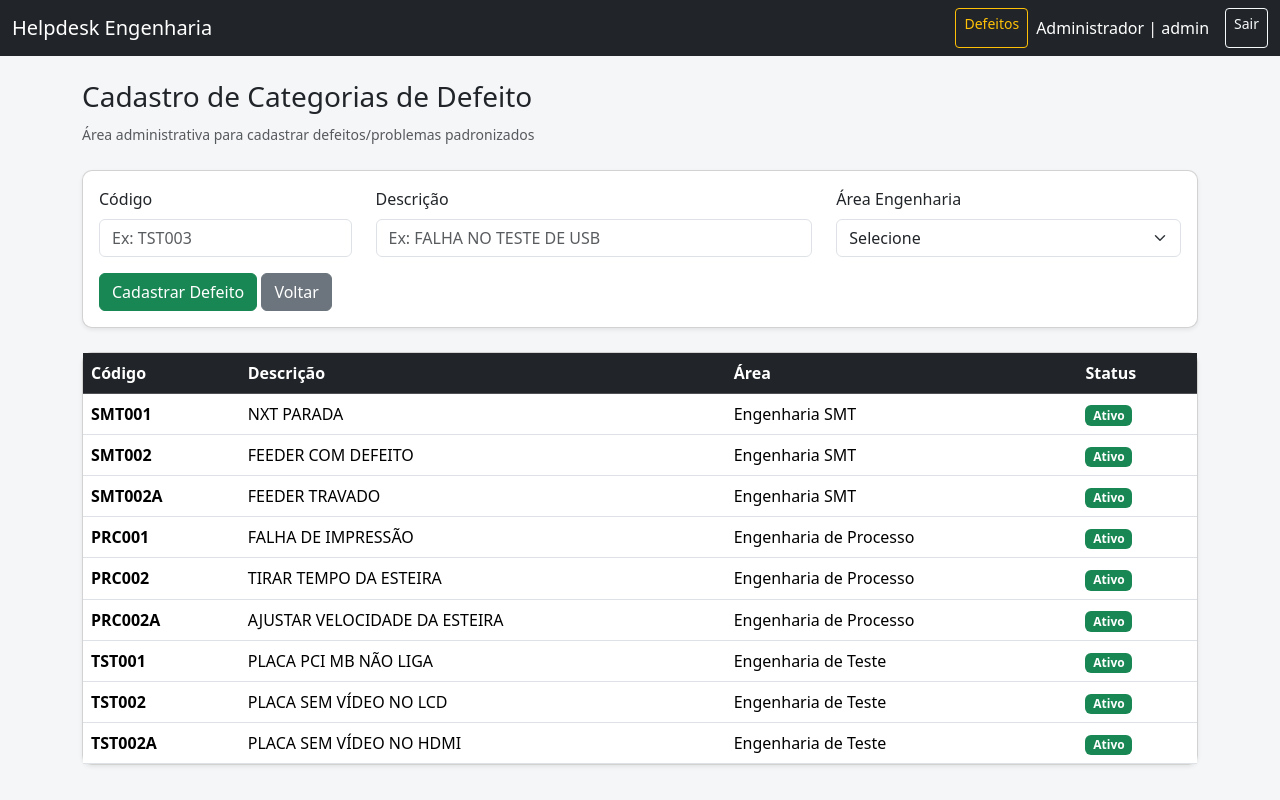
After one commit to filipecrysthian/helpdesk-engenharia, a Flask app: page /admin/defects in a window 1280 px wide. The commit adds this page. Run offline with Flask 3, Linux system fonts and the light colour scheme; a user stored in the database is signed in.

Commit message:
Nova funcionalidade categoria defeitos adicionada

```diff
--- a/app.py
+++ b/app.py
@@ -29,6 +29,13 @@ class User(db.Model, UserMixin):
     def check_password(self, password):
         return check_password_hash(self.password_hash, password)
 
+class DefectCategory(db.Model):
+    id = db.Column(db.Integer, primary_key=True)
+    code = db.Column(db.String(20), unique=True, nullable=False)
+    description = db.Column(db.String(200), nullable=False)
+    area = db.Column(db.String(80), nullable=False)
+    active = db.Column(db.Boolean, default=True)
+    created_at = db.Column(db.DateTime, default=datetime.now)
 
 class Ticket(db.Model):
     id = db.Column(db.Integer, primary_key=True)
@@ -44,6 +51,8 @@ class Ticket(db.Model):
     created_at = db.Column(db.DateTime, default=datetime.now)
     updated_at = db.Column(db.DateTime, default=datetime.now)
     closed_at = db.Column(db.DateTime, nullable=True)
+    defect_category_id = db.Column(db.Integer, db.ForeignKey("defect_category.id"), nullable=True)
+    defect_category = db.relationship("DefectCategory")
 
 
 @login_manager.user_loader
@@ -124,11 +133,14 @@ def tickets():
 @app.route("/tickets/new", methods=["GET", "POST"])
 @login_required
 def ticket_new():
+    defect_categories = DefectCategory.query.filter_by(active=True).order_by(DefectCategory.code.asc()).all()
+
     if request.method == "POST":
         ticket = Ticket(
             title=request.form.get("title"),
             description=request.form.get("description"),
             category=request.form.get("category"),
+            defect_category_id=request.form.get("defect_category_id"),
             priority=request.form.get("priority"),
             model=request.form.get("model"),
             station=request.form.get("station"),
@@ -141,7 +153,34 @@ def ticket_new():
         flash("Chamado criado com sucesso!", "success")
         return redirect(url_for("tickets"))
 
-    return render_template("ticket_new.html")
+    return render_template("ticket_new.html", defect_categories=defect_categories)
+
+def create_default_defect_categories():
+    default_defects = [
+        ("TST001", "PLACA PCI MB NÃO LIGA", "Engenharia de Teste"),
+        ("TST002", "PLACA SEM VÍDEO NO LCD", "Engenharia de Teste"),
+        ("TST002A", "PLACA SEM VÍDEO NO HDMI", "Engenharia de Teste"),
+
+        ("SMT001", "NXT PARADA", "Engenharia SMT"),
+        ("SMT002", "FEEDER COM DEFEITO", "Engenharia SMT"),
+        ("SMT002A", "FEEDER TRAVADO", "Engenharia SMT"),
+
+        ("PRC001", "FALHA DE IMPRESSÃO", "Engenharia de Processo"),
+        ("PRC002", "TIRAR TEMPO DA ESTEIRA", "Engenharia de Processo"),
+        ("PRC002A", "AJUSTAR VELOCIDADE DA ESTEIRA", "Engenharia de Processo"),
+    ]
+
+    for code, description, area in default_defects:
+        exists = DefectCategory.query.filter_by(code=code).first()
+        if not exists:
+            defect = DefectCategory(
+                code=code,
+                description=description,
+                area=area
+            )
+            db.session.add(defect)
+
+    db.session.commit()
 
 
 @app.route("/tickets/<int:ticket_id>")
@@ -150,10 +189,43 @@ def ticket_detail(ticket_id):
     ticket = Ticket.query.get_or_404(ticket_id)
     return render_template("ticket_detail.html", ticket=ticket)
 
+@app.route("/admin/defects", methods=["GET", "POST"])
+@login_required
+def admin_defects():
+    if current_user.role != "admin":
+        flash("Acesso negado.", "danger")
+        return redirect(url_for("dashboard"))
+
+    if request.method == "POST":
+        code = request.form.get("code").strip().upper()
+        description = request.form.get("description").strip().upper()
+        area = request.form.get("area")
+
+        exists = DefectCategory.query.filter_by(code=code).first()
+
+        if exists:
+            flash("Já existe uma categoria com esse código.", "danger")
+        else:
+            defect = DefectCategory(
+                code=code,
+                description=description,
+                area=area
+            )
+            db.session.add(defect)
+            db.session.commit()
+            flash("Categoria de defeito cadastrada com sucesso!", "success")
+
+        return redirect(url_for("admin_defects"))
+
+    defects = DefectCategory.query.order_by(DefectCategory.area.asc(), DefectCategory.code.asc()).all()
+
+    return render_template("admin_defects.html", defects=defects)
+
 
 if __name__ == "__main__":
     with app.app_context():
         db.create_all()
         create_admin_user()
+        create_default_defect_categories()
 
     app.run(debug=True)
--- /dev/null
+++ b/templates/admin_defects.html
@@ -0,0 +1,93 @@
+{% extends "base.html" %}
+
+{% block content %}
+
+<h3>Cadastro de Categorias de Defeito</h3>
+<small class="text-muted">Área administrativa para cadastrar defeitos/problemas padronizados</small>
+
+<div class="card shadow-sm mt-4 mb-4">
+    <div class="card-body">
+
+        <form method="POST">
+
+            <div class="row">
+
+                <div class="col-md-3 mb-3">
+                    <label class="form-label">Código</label>
+                    <input type="text" name="code" class="form-control" placeholder="Ex: TST003" required>
+                </div>
+
+                <div class="col-md-5 mb-3">
+                    <label class="form-label">Descrição</label>
+                    <input type="text" name="description" class="form-control" placeholder="Ex: FALHA NO TESTE DE USB"
+                        required>
+                </div>
+
+                <div class="col-md-4 mb-3">
+                    <label class="form-label">Área Engenharia</label>
+                    <select name="area" class="form-select" required>
+                        <option value="">Selecione</option>
+                        <option>Engenharia de Teste</option>
+                        <option>Engenharia SMT</option>
+                        <option>Engenharia de Processo</option>
+                    </select>
+                </div>
+
+            </div>
+
+            <button type="submit" class="btn btn-success">
+                Cadastrar Defeito
+            </button>
+
+            <a href="{{ url_for('dashboard') }}" class="btn btn-secondary">
+                Voltar
+            </a>
+
+        </form>
+
+    </div>
+</div>
+
+<div class="card shadow-sm">
+    <div class="table-responsive">
+
+        <table class="table table-hover align-middle mb-0">
+
+            <thead class="table-dark">
+                <tr>
+                    <th>Código</th>
+                    <th>Descrição</th>
+                    <th>Área</th>
+                    <th>Status</th>
+                </tr>
+            </thead>
+
+            <tbody>
+                {% for defect in defects %}
+                <tr>
+                    <td><strong>{{ defect.code }}</strong></td>
+                    <td>{{ defect.description }}</td>
+                    <td>{{ defect.area }}</td>
+                    <td>
+                        {% if defect.active %}
+                        <span class="badge bg-success">Ativo</span>
+                        {% else %}
+                        <span class="badge bg-secondary">Inativo</span>
+                        {% endif %}
+                    </td>
+                </tr>
+                {% else %}
+                <tr>
+                    <td colspan="4" class="text-center">
+                        Nenhum defeito cadastrado.
+                    </td>
+                </tr>
+                {% endfor %}
+            </tbody>
+
+        </table>
+
+    </div>
+</div>
+
+{% endblock %}
--- a/templates/base.html
+++ b/templates/base.html
@@ -18,6 +18,11 @@
 
             {% if current_user.is_authenticated %}
             <div class="d-flex">
+                {% if current_user.role == "admin" %}
+                <a href="{{ url_for('admin_defects') }}" class="btn btn-outline-warning btn-sm me-2">
+                    Defeitos
+                </a>
+                {% endif %}
                 <span class="navbar-text text-white me-3">
                     {{ current_user.name }} | {{ current_user.role }}
                 </span>
```
Also changed, not shown: templates/ticket_new.html (+38 -0 lines).
